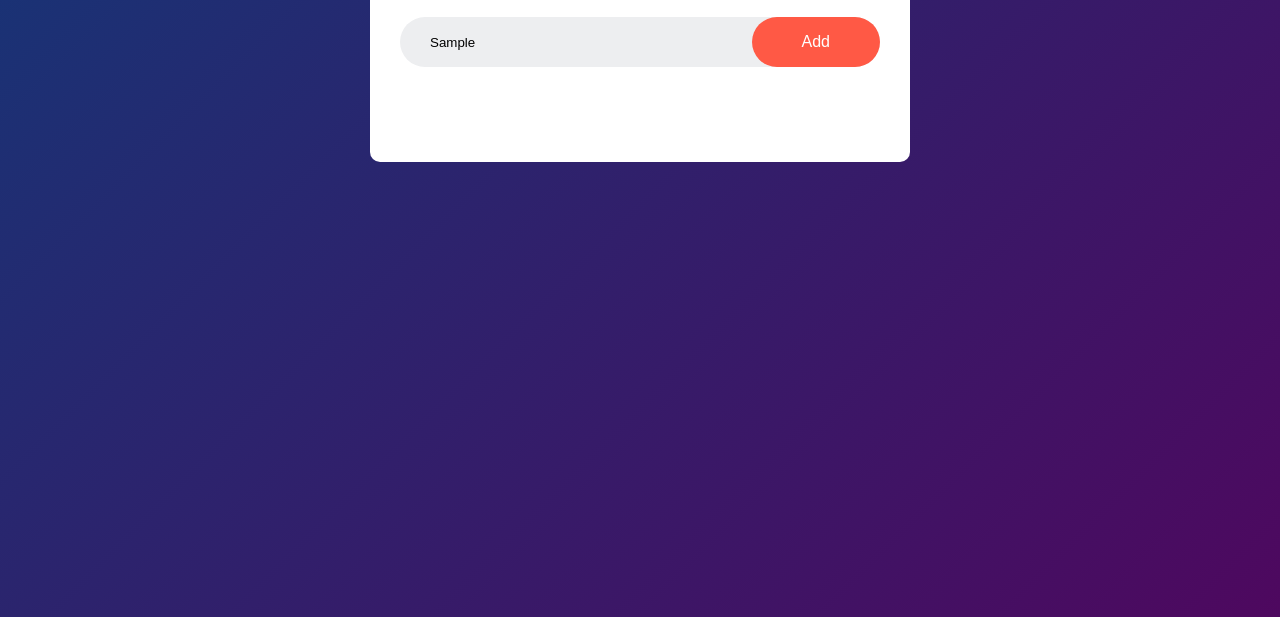
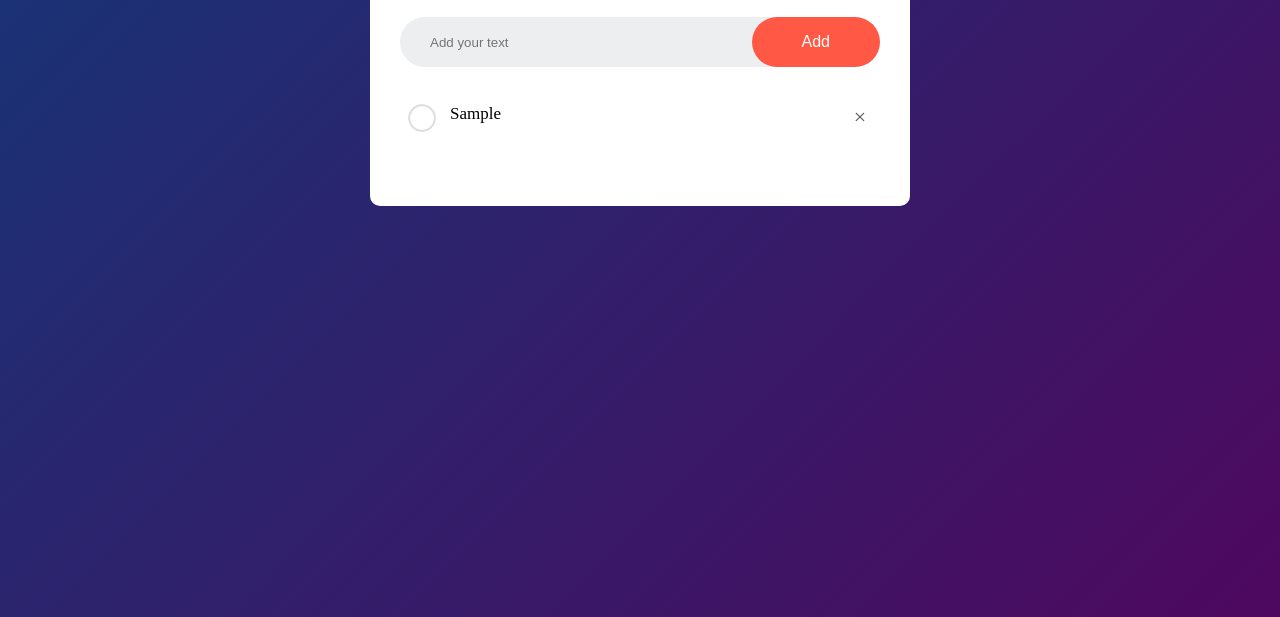
Before and after one commit to gopalbasak1/Todo-List, a plain HTML site: page index.html in a window 1280 px wide. Both pictures are taken after typing "Sample" into the empty fields and a click on the button "Add". Shown: the part 183-800 px from the top of the page. Drawn offline with Linux system fonts and the light colour scheme.

Commit message:
todo app complete

```diff
--- a/hello.js
+++ b/hello.js
@@ -0,0 +1,32 @@
+let count = 0;
+
+document.querySelector('#add-btn').addEventListener("click", function(){
+    const inputElement = document.getElementById("input-box");
+    const inputValue = inputElement.value;
+
+    const ul = document.createElement("ul");
+    ul.innerHTML = `
+    <li>${inputValue} <span>\u00d7</span></li>
+
+    `
+    ;
+
+    const container = document.querySelector("#list-container");
+    container.appendChild(ul);
+
+    document.getElementById("input-box").value = "";
+
+
+    container.addEventListener("click", function(e){
+     if(e.target.tagName === "LI"){
+        e.target.classList.toggle("checked");
+
+     }
+     else if(e.target.tagName === "SPAN"){
+        e.target.parentElement.remove();
+
+     }; false;
+    })
+
+
+});
--- a/index.html
+++ b/index.html
@@ -12,7 +12,7 @@
             <h2>To-Do List <img src="images/icon.png" alt=""></h2>
             <div class="row">
                 <input type="text" id="input-box" placeholder="Add your text">
-                <button>Add</button>
+                <button id="add-btn">Add</button>
             </div>
             <ul id="list-container">
                 <!-- <li class="checked">Task 1</li>
@@ -22,7 +22,7 @@
         </div>
     </div>
 
-
     <script src="hello.js"></script>
+    <!-- <script src="script.js"></script> -->
 </body>
 </html>
--- a/style.css
+++ b/style.css
@@ -91,3 +91,20 @@ ul li.checked{
 ul li.checked::before{
     background-image: url(images/checked.png);
 }
+
+ul li span{
+    position: absolute;
+    right: 0;
+    top: 5px;
+    width: 40px;
+    height: 40px;
+    font-size: 22px;
+    color: #555;
+    line-height: 40px;
+    text-align: center;
+    border-radius: 50%;
+}
+
+ul li span:hover{
+    background: #edeef0;
+}
```
Also changed, not shown: script.js (added, +37 -0 lines).
